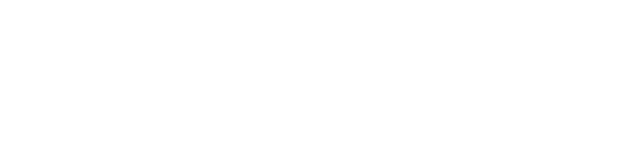
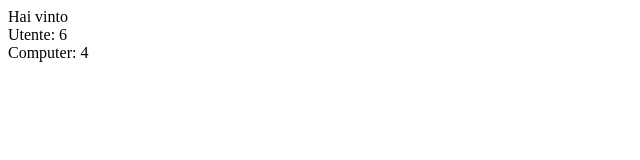
Before and after one commit to micanghileri/js-mail-dadi, a plain HTML site: page dadi/index.html in a window 1280 px wide. Shown: the whole page, without its empty margins (0-640 px from the left). Drawn offline with Linux system fonts and the light colour scheme.

Commit message:
funzionante

```diff
--- a/dadi/index.html
+++ b/dadi/index.html
@@ -7,6 +7,11 @@
         <title>Dadi</title>
     </head>
     <body>
+        <div class="scheda-gioco">
+            <div id="result"></div>
+            <div id="dadogiocatore"></div>
+            <div id="dadocomputer"></div>
+        </div>
         <script src="js/script.js" charset="utf-8"></script>
     </body>
 </html>
--- a/dadi/js/script.js
+++ b/dadi/js/script.js
@@ -14,15 +14,20 @@
 var dadoGiocatore = (Math.floor(Math.random()*6)+1);
 var dadoComputer = (Math.floor(Math.random()*6)+1);
 
+document.getElementById('dadogiocatore').innerHTML = 'Utente: ' + dadoGiocatore;
+document.getElementById('dadocomputer').innerHTML = 'Computer: ' + dadoComputer;
+
 console.log('Il tuo punteggio ' + dadoGiocatore);
 console.log('Il punteggio del computer ' + dadoComputer);
 
-var risultato = 'Hai vinto'
+var result = 'Hai vinto'
 
 if (dadoGiocatore == dadoComputer) {
-    risultato = 'Pareggio';
-    console.log(risultato);
+    result = 'Pareggio';
+    console.log(result);
 } else if (dadoGiocatore < dadoComputer) {
-    risultato = 'Hai perso';
-    console.log(risultato);
+    result = 'Hai perso';
+    console.log(result);
 }
+
+document.getElementById('result').innerHTML = result;
```
